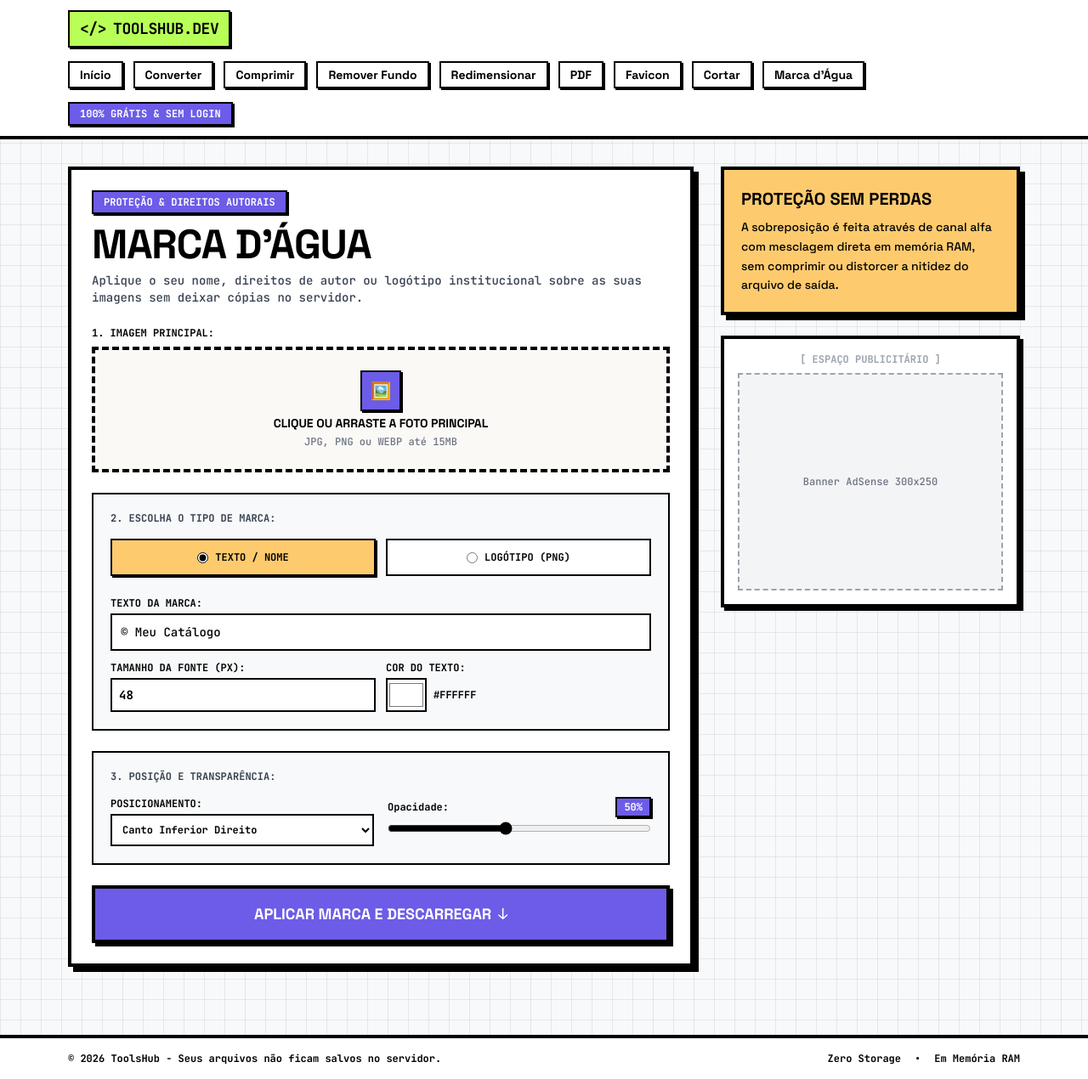
After one commit to leobrda/tools, a Django app: page /marca-dagua/ in a window 1280 px wide. The commit adds this page. Shown: the whole page at 85% size. Run offline with Django 5.2, Linux system fonts and the light colour scheme; some libraries are stand-ins or nearby versions.

Commit message:
feat: add watermark tool with text and logo alpha composite support

```diff
--- a/templates/base.html
+++ b/templates/base.html
@@ -62,6 +62,7 @@
         <a href="{% url 'imagem_para_pdf_view' %}" class="px-3 py-1 bg-white border-2 border-black shadow-neo-sm hover:bg-neoYellow transition-all">PDF</a>
         <a href="{% url 'gerador_favicon_view' %}" class="px-3 py-1 bg-white border-2 border-black shadow-neo-sm hover:bg-neoGreen transition-all">Favicon</a>
         <a href="{% url 'cortar_imagem_view' %}" class="px-3 py-1 bg-white border-2 border-black shadow-neo-sm hover:bg-neoYellow transition-all">Cortar</a>
+        <a href="{% url 'marca_dagua_view' %}" class="px-3 py-1 bg-white border-2 border-black shadow-neo-sm hover:bg-neoPurple hover:text-white transition-all">Marca d'Água</a>
       </nav>
 
       <div>
--- /dev/null
+++ b/templates/tools/watermark.html
@@ -0,0 +1,176 @@
+{% extends 'base.html' %}
+
+{% block title %}Marca d'Água Online Grátis - ToolsHub{% endblock %}
+
+{% block content %}
+<div class="grid grid-cols-1 lg:grid-cols-12 gap-8 items-start">
+
+  <!-- Painel Principal -->
+  <div class="lg:col-span-8 bg-white border-4 border-black p-6 shadow-neo-lg">
+
+    <div class="inline-block px-3 py-1 bg-neoPurple text-white border-2 border-black shadow-neo-sm font-mono text-xs font-bold uppercase mb-3">
+      Proteção &amp; Direitos Autorais
+    </div>
+
+    <h1 class="text-3xl md:text-5xl font-black uppercase tracking-tight mb-2">
+      Marca d'Água
+    </h1>
+    <p class="font-mono text-sm text-gray-700 mb-6">
+      Aplique o seu nome, direitos de autor ou logótipo institucional sobre as suas imagens sem deixar cópias no servidor.
+    </p>
+
+    <form action="{% url 'marca_dagua_view' %}" method="POST" enctype="multipart/form-data" class="space-y-6">
+      {% csrf_token %}
+
+      <!-- Seleção de Imagem Base -->
+      <div>
+        <label class="block font-mono font-bold text-xs uppercase mb-2">1. Imagem Principal:</label>
+        <div id="dropZone" class="border-4 border-dashed border-black bg-[#FAF9F6] p-6 text-center cursor-pointer transition-all hover:bg-purple-50 relative">
+          <input type="file" name="imagem_base" id="fileInput" accept="image/png,image/jpeg,image/webp" class="absolute inset-0 w-full h-full opacity-0 cursor-pointer" required>
+
+          <div class="space-y-1 pointer-events-none">
+            <div class="w-12 h-12 mx-auto bg-neoPurple text-white border-2 border-black shadow-neo-sm flex items-center justify-center font-black text-xl">
+              🖼️
+            </div>
+            <p class="text-sm font-bold uppercase">Clique ou arraste a foto principal</p>
+            <p id="fileNameDisplay" class="font-mono text-xs text-gray-500">JPG, PNG ou WEBP até 15MB</p>
+          </div>
+        </div>
+      </div>
+
+      <!-- Tipo de Marca: Texto ou Logo -->
+      <div class="p-5 border-2 border-black bg-[#F8F9FA] space-y-4">
+        <label class="block font-mono font-bold text-xs uppercase text-gray-700">2. Escolha o tipo de marca:</label>
+
+        <div class="grid grid-cols-2 gap-3">
+          <label class="flex items-center justify-center gap-2 p-3 border-2 border-black bg-white cursor-pointer font-mono text-xs font-bold uppercase has-[:checked]:bg-neoYellow has-[:checked]:shadow-neo-sm transition-all">
+            <input type="radio" name="tipo_marca" value="texto" id="tipoTexto" checked class="accent-black">
+            <span>Texto / Nome</span>
+          </label>
+          <label class="flex items-center justify-center gap-2 p-3 border-2 border-black bg-white cursor-pointer font-mono text-xs font-bold uppercase has-[:checked]:bg-neoYellow has-[:checked]:shadow-neo-sm transition-all">
+            <input type="radio" name="tipo_marca" value="logo" id="tipoLogo" class="accent-black">
+            <span>Logótipo (PNG)</span>
+          </label>
+        </div>
+
+        <!-- Opções de Texto -->
+        <div id="secaoTexto" class="space-y-3 pt-2">
+          <div>
+            <label class="block font-mono font-bold text-xs uppercase mb-1">Texto da Marca:</label>
+            <input type="text" name="texto_marca" value="© Meu Catálogo" placeholder="Ex: © 2026 Minha Empresa" class="w-full p-2.5 border-2 border-black font-mono text-sm bg-white focus:outline-none focus:ring-2 focus:ring-black">
+          </div>
+
+          <div class="grid grid-cols-1 sm:grid-cols-2 gap-3">
+            <div>
+              <label class="block font-mono font-bold text-xs uppercase mb-1">Tamanho da Fonte (px):</label>
+              <input type="number" name="tamanho_fonte" value="48" min="12" max="180" class="w-full p-2 border-2 border-black font-mono font-bold text-sm bg-white">
+            </div>
+            <div>
+              <label class="block font-mono font-bold text-xs uppercase mb-1">Cor do Texto:</label>
+              <div class="flex items-center gap-2">
+                <input type="color" name="cor_texto" id="corTexto" value="#ffffff" class="w-12 h-10 border-2 border-black cursor-pointer bg-white">
+                <span id="hexLabel" class="font-mono text-xs font-bold">#FFFFFF</span>
+              </div>
+            </div>
+          </div>
+        </div>
+
+        <!-- Opções de Logótipo -->
+        <div id="secaoLogo" class="hidden space-y-2 pt-2">
+          <label class="block font-mono font-bold text-xs uppercase mb-1">Ficheiro do Logótipo (PNG transparente recomendado):</label>
+          <input type="file" name="imagem_logo" id="logoInput" accept="image/png,image/webp" class="w-full p-2 border-2 border-black bg-white font-mono text-xs">
+        </div>
+      </div>
+
+      <!-- Posição e Opacidade -->
+      <div class="p-5 border-2 border-black bg-[#F8F9FA] space-y-4">
+        <label class="block font-mono font-bold text-xs uppercase text-gray-700">3. Posição e Transparência:</label>
+
+        <div class="grid grid-cols-1 sm:grid-cols-2 gap-4">
+          <div>
+            <label class="block font-mono font-bold text-xs uppercase mb-1">Posicionamento:</label>
+            <select name="posicao" class="w-full p-2 border-2 border-black font-mono font-bold text-xs bg-white cursor-pointer">
+              <option value="bottom_right" selected>Canto Inferior Direito</option>
+              <option value="bottom_left">Canto Inferior Esquerdo</option>
+              <option value="center">Centro</option>
+              <option value="top_right">Canto Superior Direito</option>
+              <option value="top_left">Canto Superior Esquerdo</option>
+            </select>
+          </div>
+
+          <div>
+            <div class="flex justify-between items-center font-mono font-bold text-xs mb-1">
+              <span>Opacidade:</span>
+              <span id="opacidadeLabel" class="px-2 py-0.5 bg-neoPurple text-white border-2 border-black shadow-neo-sm">50%</span>
+            </div>
+            <input type="range" name="opacidade" id="opacidadeInput" min="10" max="100" value="50" step="5" class="w-full accent-black cursor-pointer">
+          </div>
+        </div>
+      </div>
+
+      <!-- Botão Submit -->
+      <button type="submit" class="w-full py-4 bg-neoPurple text-white font-black uppercase text-lg border-4 border-black shadow-neo hover:translate-x-1 hover:translate-y-1 hover:shadow-none transition-all flex items-center justify-center gap-2">
+        <span>Aplicar Marca e Descarregar</span>
+        <span class="font-mono">↓</span>
+      </button>
+    </form>
+
+  </div>
+
+  <!-- Barra Lateral -->
+  <div class="lg:col-span-4 space-y-6">
+    <div class="bg-neoYellow border-4 border-black p-5 shadow-neo-lg">
+      <h3 class="font-black text-xl uppercase mb-2">Proteção sem Perdas</h3>
+      <p class="text-sm font-medium leading-relaxed">
+        A sobreposição é feita através de canal alfa com mesclagem direta em memória RAM, sem comprimir ou distorcer a nitidez do arquivo de saída.
+      </p>
+    </div>
+
+    <div class="bg-white border-4 border-black p-4 shadow-neo text-center">
+      <span class="font-mono text-xs font-bold text-gray-400 block mb-2">[ ESPAÇO PUBLICITÁRIO ]</span>
+      <div class="w-full h-64 bg-gray-100 border-2 border-dashed border-gray-400 flex items-center justify-center font-mono text-xs text-gray-500">
+        Banner AdSense 300x250
+      </div>
+    </div>
+  </div>
+
+</div>
+
+<script>
+  const fileInput = document.getElementById('fileInput');
+  const fileNameDisplay = document.getElementById('fileNameDisplay');
+  const tipoTexto = document.getElementById('tipoTexto');
+  const tipoLogo = document.getElementById('tipoLogo');
+  const secaoTexto = document.getElementById('secaoTexto');
+  const secaoLogo = document.getElementById('secaoLogo');
+  const corTexto = document.getElementById('corTexto');
+  const hexLabel = document.getElementById('hexLabel');
+  const opacidadeInput = document.getElementById('opacidadeInput');
+  const opacidadeLabel = document.getElementById('opacidadeLabel');
+
+  fileInput.addEventListener('change', () => {
+    if (fileInput.files.length > 0) {
+      fileNameDisplay.textContent = `Ficheiro selecionado: ${fileInput.files[0].name}`;
+      fileNameDisplay.classList.add('text-black', 'font-bold');
+    }
+  });
+
+  tipoTexto.addEventListener('change', () => {
+    secaoTexto.classList.remove('hidden');
+    secaoLogo.classList.add('hidden');
+  });
+
+  tipoLogo.addEventListener('change', () => {
+    secaoLogo.classList.remove('hidden');
+    secaoTexto.classList.add('hidden');
+  });
+
+  corTexto.addEventListener('input', (e) => {
+    hexLabel.textContent = e.target.value.toUpperCase();
+  });
+
+  opacidadeInput.addEventListener('input', (e) => {
+    opacidadeLabel.textContent = `${e.target.value}%`;
+  });
+</script>
+{% endblock %}
--- a/tools/urls.py
+++ b/tools/urls.py
@@ -6,7 +6,8 @@ from .views import (home_view,
                     redimensionar_view,
                     imagem_para_pdf_view,
                     gerador_favicon_view,
-                    cortar_imagem_view,)
+                    cortar_imagem_view,
+                    marca_dagua_view,)
 
 urlpatterns = [
     path('', home_view, name='home_view'),
@@ -17,4 +18,5 @@ urlpatterns = [
     path('imagem-para-pdf/', imagem_para_pdf_view, name='imagem_para_pdf_view'),
     path('gerador-favicon/', gerador_favicon_view, name='gerador_favicon_view'),
     path('cortar/', cortar_imagem_view, name='cortar_imagem_view'),
+    path('marca-dagua/', marca_dagua_view, name='marca_dagua_view'),
 ]
--- a/tools/views.py
+++ b/tools/views.py
@@ -1,7 +1,7 @@
 import io
 import numpy as np
 import zipfile
-from PIL import Image
+from PIL import Image, ImageDraw, ImageFont
 from django.shortcuts import render
 from django.http import HttpResponse, HttpResponseBadRequest
 
@@ -499,3 +499,137 @@ def cortar_imagem_view(request):
 
         except Exception as e:
             return HttpResponseBadRequest(f"Falha ao cortar imagem: {str(e)}")
+
+
+def marca_dagua_view(request):
+    if request.method == 'GET':
+        return render(request, 'tools/watermark.html')
+
+    if request.method == 'POST':
+        arquivo_base = request.FILES.get('imagem_base')
+        tipo_marca = request.POST.get('tipo_marca', 'texto')  # 'texto' ou 'logo'
+        posicao = request.POST.get('posicao', 'bottom_right')
+        opacidade = int(request.POST.get('opacidade', 50))  # 10 a 100%
+
+        if not arquivo_base:
+            return HttpResponseBadRequest("Nenhuma imagem base foi enviada.")
+
+        try:
+            # 1. Carrega imagem base e garante modo RGBA para sobreposição
+            img_base = Image.open(arquivo_base).convert('RGBA')
+            largura_base, altura_base = img_base.size
+
+            # Camada transparente onde será desenhada a marca
+            camada_marca = Image.new('RGBA', (largura_base, altura_base), (255, 255, 255, 0))
+
+            alfa_valor = int((opacidade / 100.0) * 255)
+
+            if tipo_marca == 'texto':
+                texto = request.POST.get('texto_marca', 'ToolsHub').strip() or 'ToolsHub'
+                tamanho_fonte = int(request.POST.get('tamanho_fonte', 36))
+                cor_hex = request.POST.get('cor_texto', '#ffffff').lstrip('#')
+
+                try:
+                    r = int(cor_hex[0:2], 16)
+                    g = int(cor_hex[2:4], 16)
+                    b = int(cor_hex[4:6], 16)
+                except Exception:
+                    r, g, b = 255, 255, 255
+
+                # Tenta carregar uma fonte TTF do sistema (Arial), se falhar usa fonte padrão escalada
+                try:
+                    fonte = ImageFont.truetype("arial.ttf", tamanho_fonte)
+                except IOError:
+                    try:
+                        fonte = ImageFont.truetype("DejaVuSans.ttf", tamanho_fonte)
+                    except IOError:
+                        fonte = ImageFont.load_default()
+
+                draw = ImageDraw.Draw(camada_marca)
+                bbox = draw.textbbox((0, 0), texto, font=fonte)
+                largura_txt = bbox[2] - bbox[0]
+                altura_txt = bbox[3] - bbox[1]
+
+                margem = 30
+                if posicao == 'center':
+                    x = (largura_base - largura_txt) // 2
+                    y = (altura_base - altura_txt) // 2
+                elif posicao == 'top_left':
+                    x, y = margem, margem
+                elif posicao == 'top_right':
+                    x = largura_base - largura_txt - margem
+                    y = margem
+                elif posicao == 'bottom_left':
+                    x = margem
+                    y = altura_base - altura_txt - margem
+                else:  # bottom_right
+                    x = largura_base - largura_txt - margem
+                    y = altura_base - altura_txt - margem
+
+                draw.text((x, y), texto, fill=(r, g, b, alfa_valor), font=fonte)
+
+            elif tipo_marca == 'logo':
+                arquivo_logo = request.FILES.get('imagem_logo')
+                if not arquivo_logo:
+                    return HttpResponseBadRequest("Nenhum logótipo enviado.")
+
+                logo = Image.open(arquivo_logo).convert('RGBA')
+
+                # Escala o logótipo para não ultrapassar 25% da largura da imagem base
+                max_largura_logo = int(largura_base * 0.25)
+                proporcao_logo = max_largura_logo / float(logo.size[0])
+                nova_altura_logo = int(float(logo.size[1]) * proporcao_logo)
+                logo = logo.resize((max_largura_logo, nova_altura_logo), Image.Resampling.LANCZOS)
+
+                # Ajusta a opacidade do canal alfa do logótipo
+                r, g, b, a = logo.split()
+                a = a.point(lambda p: int(p * (opacidade / 100.0)))
+                logo.putalpha(a)
+
+                largura_logo, altura_logo = logo.size
+                margem = 30
+
+                if posicao == 'center':
+                    x = (largura_base - largura_logo) // 2
+                    y = (altura_base - altura_logo) // 2
+                elif posicao == 'top_left':
+                    x, y = margem, margem
+                elif posicao == 'top_right':
+                    x = largura_base - largura_logo - margem
+                    y = margem
+                elif posicao == 'bottom_left':
+                    x = margem
+                    y = altura_base - altura_logo - margem
+                else:  # bottom_right
+                    x = largura_base - largura_logo - margem
+                    y = altura_base - altura_logo - margem
+
+                camada_marca.paste(logo, (x, y), logo)
+
+            # 2. Faz a fusão das camadas
+            img_final = Image.alpha_composite(img_base, camada_marca)
+
+            # 3. Exporta mantendo formato original (ou PNG se tinha transparência)
+            formato_saida = 'PNG' if img_base.format == 'PNG' else 'JPEG'
+            buffer_saida = io.BytesIO()
+
+            if formato_saida == 'JPEG':
+                img_final = img_final.convert('RGB')
+                img_final.save(buffer_saida, format='JPEG', quality=92, optimize=True)
+                mime_type = 'image/jpeg'
+                extensao = 'jpg'
+            else:
+                img_final.save(buffer_saida, format='PNG', optimize=True)
+                mime_type = 'image/png'
+                extensao = 'png'
+
+            buffer_saida.seek(0)
+            nome_original = arquivo_base.name.rsplit('.', 1)[0]
+            nome_download = f"{nome_original}_marca_dagua.{extensao}"
+
+            response = HttpResponse(buffer_saida.getvalue(), content_type=mime_type)
+            response['Content-Disposition'] = f'attachment; filename="{nome_download}"'
+            return response
+
+        except Exception as e:
+            return HttpResponseBadRequest(f"Falha ao aplicar marca d'água: {str(e)}")
```
Also changed, not shown: templates/tools/home.html (+24 -1 lines).
